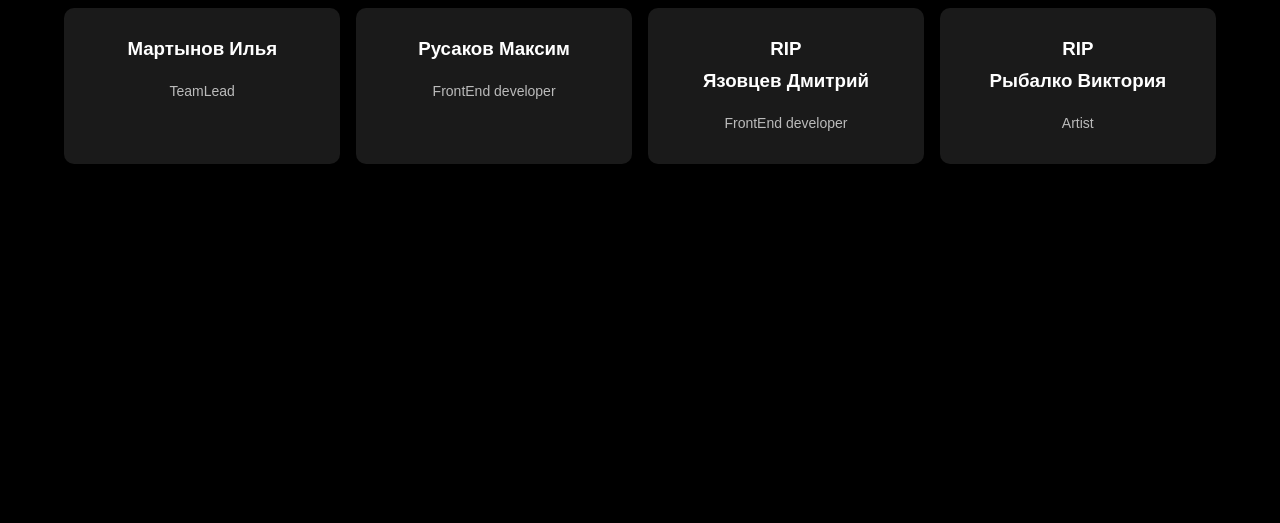
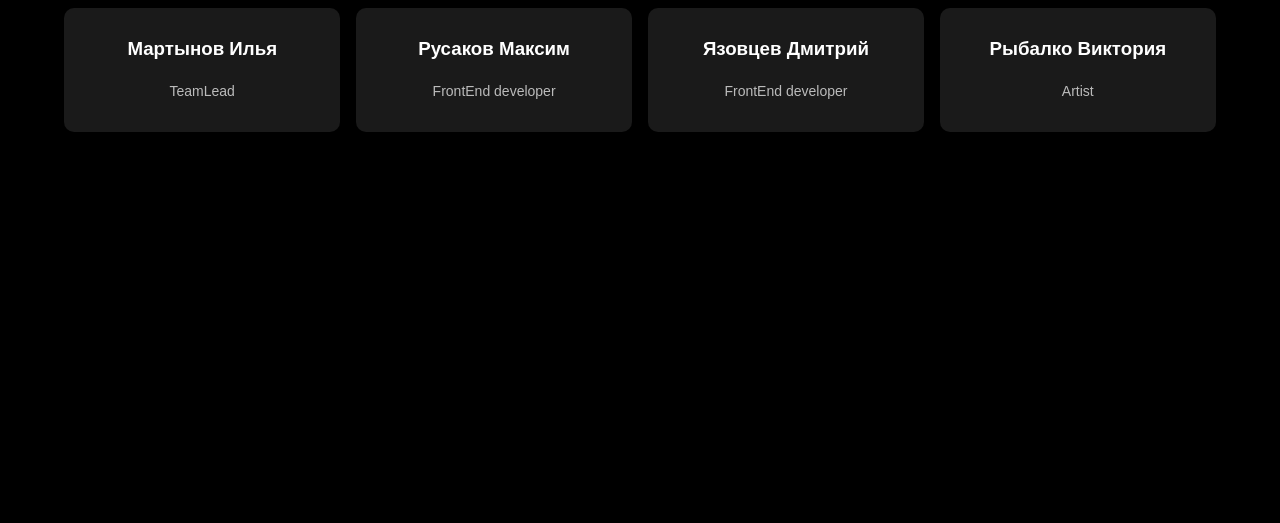
Before and after one commit to 2DGameProj/2DGame.github.io, a plain HTML site: page developers.html in a window 1280 px wide. Shown: the part 277-800 px from the top of the page. Drawn offline with Linux system fonts and the light colour scheme; a web font is replaced by a local one.

Commit message:
Возвращение людей

```diff
--- a/developers.html
+++ b/developers.html
@@ -58,12 +58,10 @@
                 <p>FrontEnd developer</p>
             </div>
             <div class="course-col">
-                <h3>RIP</h3>
                 <h3>Язовцев Дмитрий</h3>
                 <p>FrontEnd developer</p>
             </div>
             <div class="course-col">
-                <h3>RIP</h3>
                 <h3>Рыбалко Виктория</h3>
                 <p>Artist</p>
             </div>
```
